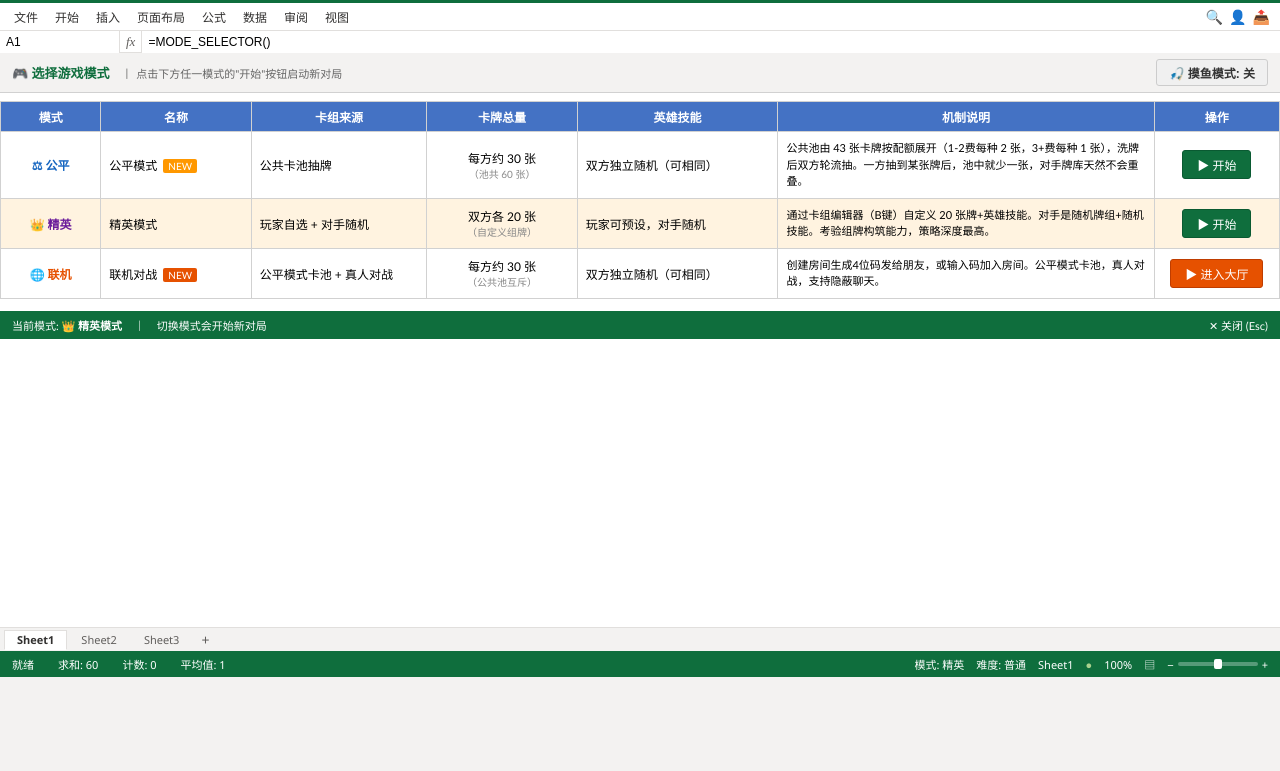
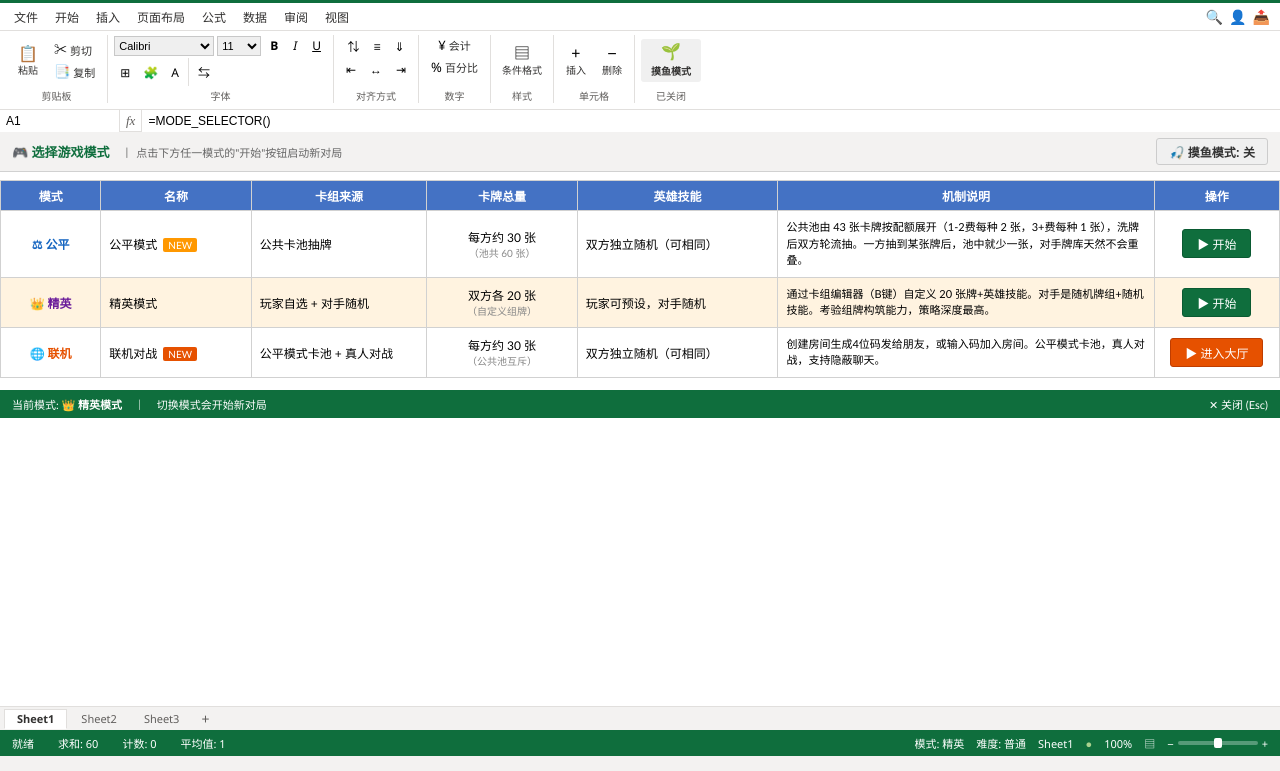
Before and after one commit to keshuichong00/moyu-cards, a website: page index.html in a window 1280 px wide. Shown: the part 29-800 px from the top of the page. Drawn offline with Linux system fonts and the light colour scheme.

Commit message:
UI: 保留ribbon content（删重复tabs）+ 工具栏加显眼的摸鱼模式按钮

```diff
--- a/index.html
+++ b/index.html
@@ -403,6 +403,73 @@ body{font-family:'Segoe UI',system-ui,sans-serif;font-size:12px;background:#f3f2
   <div class="ctx-sep"></div>
   <div class="ctx-item" onclick="hideFileMenu()">打印... <span class="ctx-shortcut">Ctrl+P</span></div>
   <div class="ctx-item" onclick="hideFileMenu()">关闭工作簿</div>
+</div>
+
+<!-- ===== 工具栏（去掉重复的tabs，只留工具按钮 + 摸鱼按钮） ===== -->
+<div class="ribbon">
+  <div class="ribbon-content">
+    <div class="ribbon-group">
+      <div class="group-content">
+        <div class="rbtn"><span class="icon">&#128203;</span><span class="label">粘贴</span></div>
+        <div style="display:flex;flex-direction:column;gap:2px">
+          <div class="rbtn small"><span class="icon">&#9986;</span><span class="label">剪切</span></div>
+          <div class="rbtn small"><span class="icon">&#128209;</span><span class="label">复制</span></div>
+        </div>
+      </div>
+      <div class="group-label">剪贴板</div>
+    </div>
+    <div class="ribbon-group">
+      <div class="group-content" style="flex-direction:column;gap:2px;align-items:stretch">
+        <div style="display:flex;gap:3px;align-items:center">
+          <select style="height:20px;border:1px solid #c8c8c8;font-size:11px;width:100px"><option>Calibri</option><option>宋体</option></select>
+          <select style="height:20px;border:1px solid #c8c8c8;font-size:11px;width:44px"><option>11</option><option>12</option></select>
+          <div class="rbtn small" style="font-weight:bold">B</div>
+          <div class="rbtn small" style="font-style:italic">I</div>
+          <div class="rbtn small" style="text-decoration:underline">U</div>
+        </div>
+        <div style="display:flex;gap:1px">
+          <div class="rbtn small">&#8862;</div><div class="rbtn small">&#129513;</div><div class="rbtn small">A</div>
+          <div class="vline"></div><div class="rbtn small">&#8646;</div>
+        </div>
+      </div>
+      <div class="group-label">字体</div>
+    </div>
+    <div class="ribbon-group">
+      <div class="group-content" style="flex-direction:column;gap:2px">
+        <div style="display:flex;gap:2px"><div class="rbtn small">&#8645;</div><div class="rbtn small">&#8801;</div><div class="rbtn small">&#8659;</div></div>
+        <div style="display:flex;gap:2px"><div class="rbtn small">&#8676;</div><div class="rbtn small">&#8596;</div><div class="rbtn small">&#8677;</div></div>
+      </div>
+      <div class="group-label">对齐方式</div>
+    </div>
+    <div class="ribbon-group">
+      <div class="group-content" style="flex-direction:column;gap:2px">
+        <div class="rbtn small"><span class="icon">&#165;</span><span class="label">会计</span></div>
+        <div class="rbtn small"><span class="icon">%</span><span class="label">百分比</span></div>
+      </div>
+      <div class="group-label">数字</div>
+    </div>
+    <div class="ribbon-group">
+      <div class="group-content"><div class="rbtn"><span class="icon">&#9636;</span><span class="label">条件格式</span></div></div>
+      <div class="group-label">样式</div>
+    </div>
+    <div class="ribbon-group">
+      <div class="group-content">
+        <div class="rbtn"><span class="icon">+</span><span class="label">插入</span></div>
+        <div class="rbtn"><span class="icon">&#8722;</span><span class="label">删除</span></div>
+      </div>
+      <div class="group-label">单元格</div>
+    </div>
+    <!-- 摸鱼模式按钮（醒目，一键切换工作伪装） -->
+    <div class="ribbon-group" style="border-right:none">
+      <div class="group-content">
+        <div class="rbtn" id="ribbonMoyuBtn" onclick="toggleWorkMode()" style="padding:4px 10px;font-weight:bold;cursor:pointer;display:flex;align-items:center;gap:4px" title="按 ` 键也可切换">
+          <span class="icon">&#127793;</span>
+          <span class="label">摸鱼模式</span>
+        </div>
+      </div>
+      <div class="group-label" id="ribbonMoyuLabel">已关闭</div>
+    </div>
+  </div>
 </div>
 
 <!-- ===== 名称框 + 编辑栏 ===== -->
@@ -1958,6 +2025,11 @@ function log(msg) { state.log.push(msg); if (state.log.length > 8) state.log.shi
 // ============================================
 function render() {
   const area = document.getElementById('gameArea');
+  // 同步工具栏上"摸鱼模式"按钮的视觉状态
+  updateMoyuButton();
+  // 同步菜单栏"文件"下拉里的"摸鱼模式"标签
+  const fwml = document.getElementById('fileMenuWorkMode');
+  if (fwml) fwml.textContent = workMode ? '退出摸鱼模式' : '摸鱼模式';
   // Sheet标签同步
   const tabs = document.querySelectorAll('.sheet-tab');
   tabs.forEach(t => t.classList.remove('active'));
@@ -2288,7 +2360,30 @@ function renderWorkData() {
 
 function toggleWorkMode() {
   workMode = !workMode;
+  updateMoyuButton();
   render();
+}
+
+// 同步工具栏上"摸鱼模式"按钮的视觉状态
+function updateMoyuButton() {
+  const btn = document.getElementById('ribbonMoyuBtn');
+  const lbl = document.getElementById('ribbonMoyuLabel');
+  if (!btn || !lbl) return;
+  if (workMode) {
+    btn.style.background = '#ff9800';
+    btn.style.color = '#fff';
+    btn.style.borderColor = '#e68900';
+    lbl.textContent = '已开启 · 老板键 \u0060';
+    lbl.style.color = '#e68900';
+    lbl.style.fontWeight = 'bold';
+  } else {
+    btn.style.background = '#f0f0f0';
+    btn.style.color = '#333';
+    btn.style.borderColor = '#bbb';
+    lbl.textContent = '已关闭';
+    lbl.style.color = '#605e5c';
+    lbl.style.fontWeight = 'normal';
+  }
 }
 
 // ============================================
```
